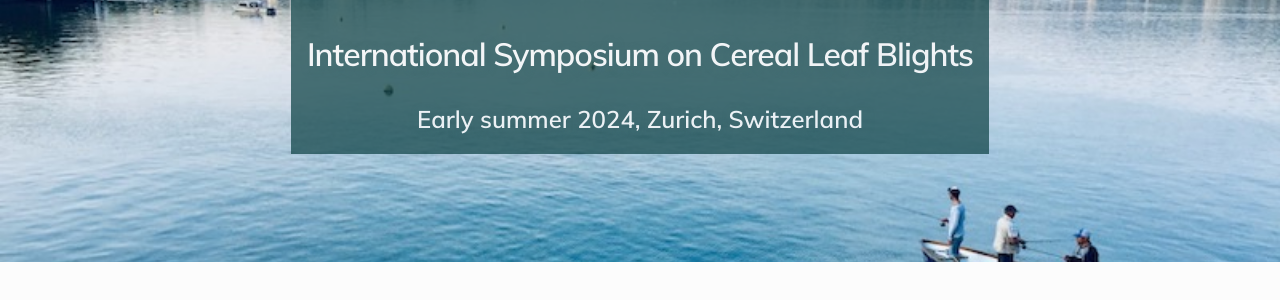
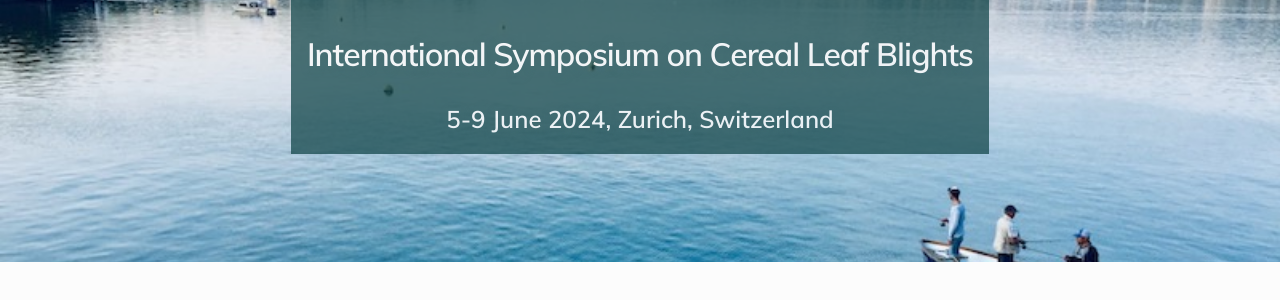
Before and after one commit to crolllab/isclb2024, a Jekyll site: the page built from index.md, in a window 1280 px wide. Shown: the part 158-458 px from the top of the page. Built offline with Jekyll 4.4.1, drawn with Linux system fonts in a browser that asks for light colours; some web fonts are replaced.

Commit message:
Update default.html

```diff
--- a/_layouts/default.html
+++ b/_layouts/default.html
@@ -47,7 +47,7 @@
       {% include navigation.html %}
       <div class="c-header__textbox">
         <h1 class="c-header__heading">International Symposium on Cereal Leaf Blights</h1>
-        <h2 class="c-header__subheading">Early summer 2024, Zurich, Switzerland</h2>
+        <h2 class="c-header__subheading">5-9 June 2024, Zurich, Switzerland</h2>
       </div>
     </header>
     <main class="c-card">
```
